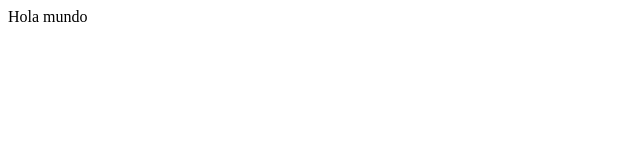
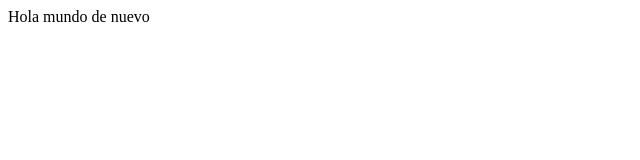
Before and after one commit to marco-moralesg/curso-inicial, a plain HTML site: page index.html in a window 1280 px wide. Shown: the full height of the page, 0-640 px from the left. Drawn offline with Linux system fonts and the light colour scheme.

Commit message:
Cambio de texto

```diff
--- a/index.html
+++ b/index.html
@@ -6,6 +6,6 @@
     <title>Document</title>
 </head>
 <body>
-    Hola mundo
+    Hola mundo de nuevo
 </body>
 </html>
```
